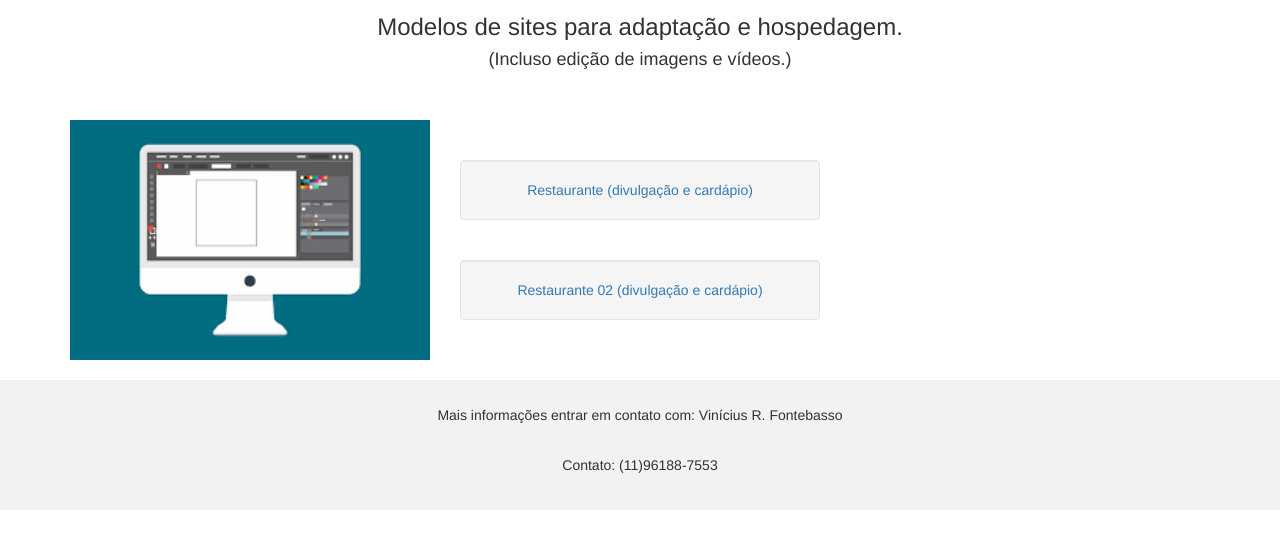
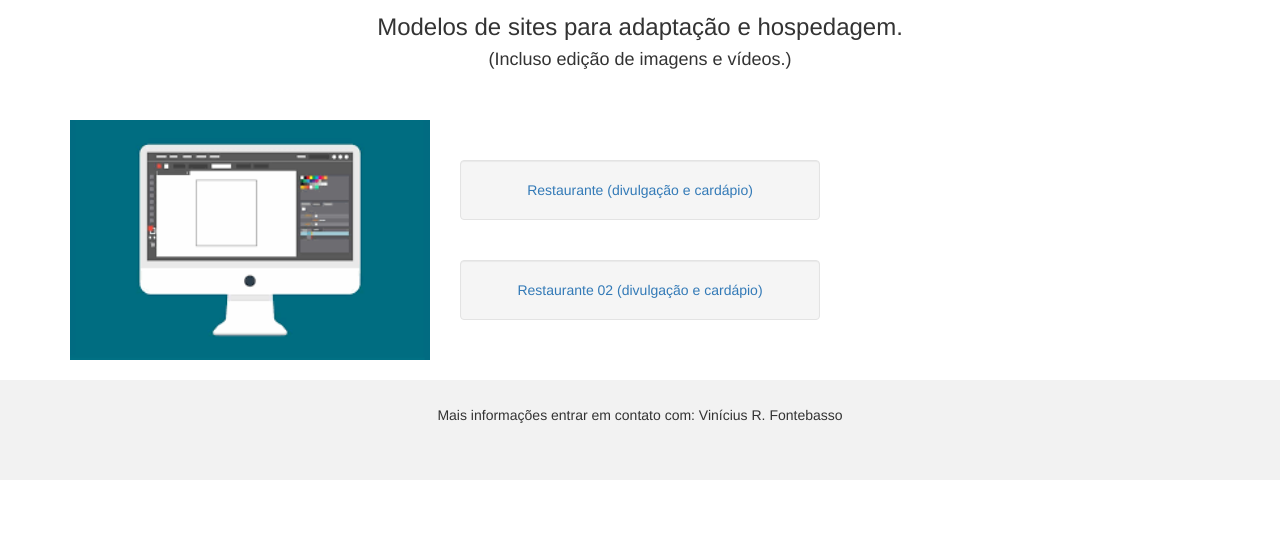
Before and after one commit to VRFontebasso/Template01, a plain HTML site: page index.html in a window 1280 px wide. Shown: the part 58-606 px from the top of the page. Drawn offline with nearby package versions, Linux system fonts and the light colour scheme.

Commit message:
Update index.html

```diff
--- a/index.html
+++ b/index.html
@@ -71,7 +71,7 @@
 <footer class="container-fluid text-center">
   <p>Mais informações entrar em contato com:  Vinícius R. Fontebasso </p>
   <br/>
-  <p>Contato: (11)96188-7553</p>
+
 </footer>
 
 </body>
```
